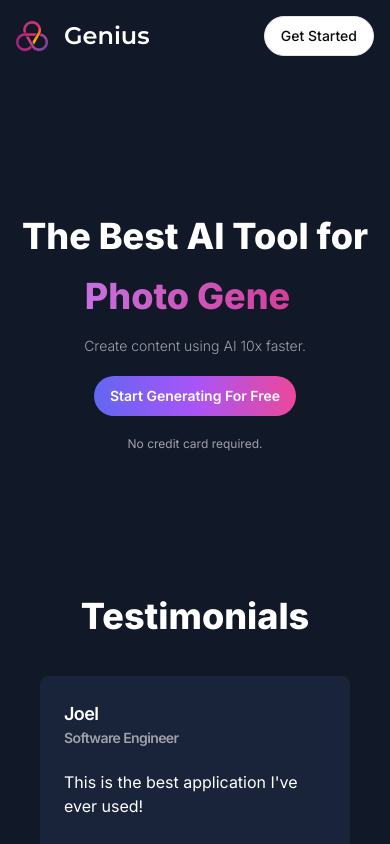
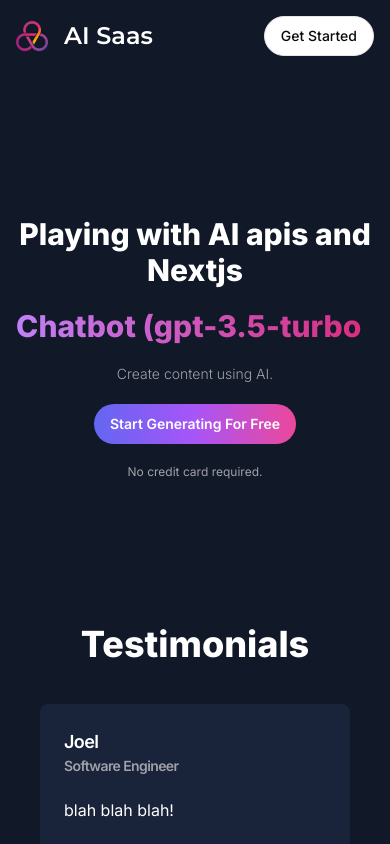
Before and after one commit to gregplumbly/ai-saas, a Next.js app: page / in a window 390 px wide. Built offline with nearby package versions, Linux system fonts and the light colour scheme; no server answers.

Commit message:
change name,

```diff
--- a/app/layout.tsx
+++ b/app/layout.tsx
@@ -11,7 +11,7 @@ import "./globals.css";
 const font = Inter({ subsets: ["latin"] });
 
 export const metadata: Metadata = {
-    title: "Genius",
+    title: "AI Saas",
     description: "AI Platform",
 };
 
--- a/components/landing-content.tsx
+++ b/components/landing-content.tsx
@@ -7,13 +7,13 @@ const testimonials = [
         name: "Joel",
         avatar: "J",
         title: "Software Engineer",
-        description: "This is the best application I've ever used!",
+        description: "blah blah blah!",
     },
     {
         name: "Antonio",
         avatar: "A",
         title: "Designer",
-        description: "I use this daily for generating new photos!",
+        description: "blah blah blah!",
     },
     {
         name: "Mark",
--- a/components/landing-hero.tsx
+++ b/components/landing-hero.tsx
@@ -11,16 +11,17 @@ export const LandingHero = () => {
 
     return (
         <div className="text-white font-bold py-36 text-center space-y-5">
-            <div className="text-4xl sm:text-5xl md:text-6xl lg:text-7xl space-y-5 font-extrabold">
-                <h1>The Best AI Tool for</h1>
-                <div className="text-transparent bg-clip-text bg-gradient-to-r from-purple-400 to-pink-600">
+            <div className="text-3xl sm:text-5xl md:text-6xl lg:text-7xl space-y-5 font-extrabold">
+                <h1>Playing with AI apis and Nextjs </h1>
+                <div className="text-transparent bg-clip-text bg-gradient-to-r from-purple-400 to-pink-600 my-4">
                     <TypewriterComponent
                         options={{
                             strings: [
-                                "Chatbot.",
-                                "Photo Generation.",
-                                "Blog Writing.",
-                                "Mail Writing.",
+                                "Chatbot (gpt-3.5-turbo)",
+                                "Code help (gpt-3.5-turbo)",
+                                "Image Generation(gpt-3.5-turbo)",
+                                "Video Generation(zeroscope-v2-xl)",
+                                "Music Generation(riffusion)",
                             ],
                             autoStart: true,
                             loop: true,
@@ -29,7 +30,7 @@ export const LandingHero = () => {
                 </div>
             </div>
             <div className="text-sm md:text-xl font-light text-zinc-400">
-                Create content using AI 10x faster.
+                Create content using AI.
             </div>
             <div>
                 <Link href={isSignedIn ? "/dashboard" : "/sign-up"}>
--- a/components/landing-navbar.tsx
+++ b/components/landing-navbar.tsx
@@ -25,7 +25,7 @@ export const LandingNavbar = () => {
                         font.className
                     )}
                 >
-                    Genius
+                    AI Saas
                 </h1>
             </Link>
             <div className="flex items-center gap-x-2">
--- a/components/pro-modal.tsx
+++ b/components/pro-modal.tsx
@@ -43,7 +43,7 @@ export const ProModal = () => {
                 <DialogHeader>
                     <DialogTitle className="flex justify-center items-center flex-col gap-y-4 pb-2">
                         <div className="flex items-center gap-x-2 font-bold text-xl">
-                            Upgrade to Genius
+                            Upgrade
                             <Badge
                                 variant="premium"
                                 className="uppercase text-sm py-1"
--- a/components/sidebar.tsx
+++ b/components/sidebar.tsx
@@ -84,7 +84,7 @@ export const Sidebar = ({
                         <Image fill alt="Logo" src="/logo.png" />
                     </div>
                     <h1 className={cn("text-2xl font-bold", poppins.className)}>
-                        Genius
+                        AI Saas
                     </h1>
                 </Link>
                 <div className="space-y-1">
```
